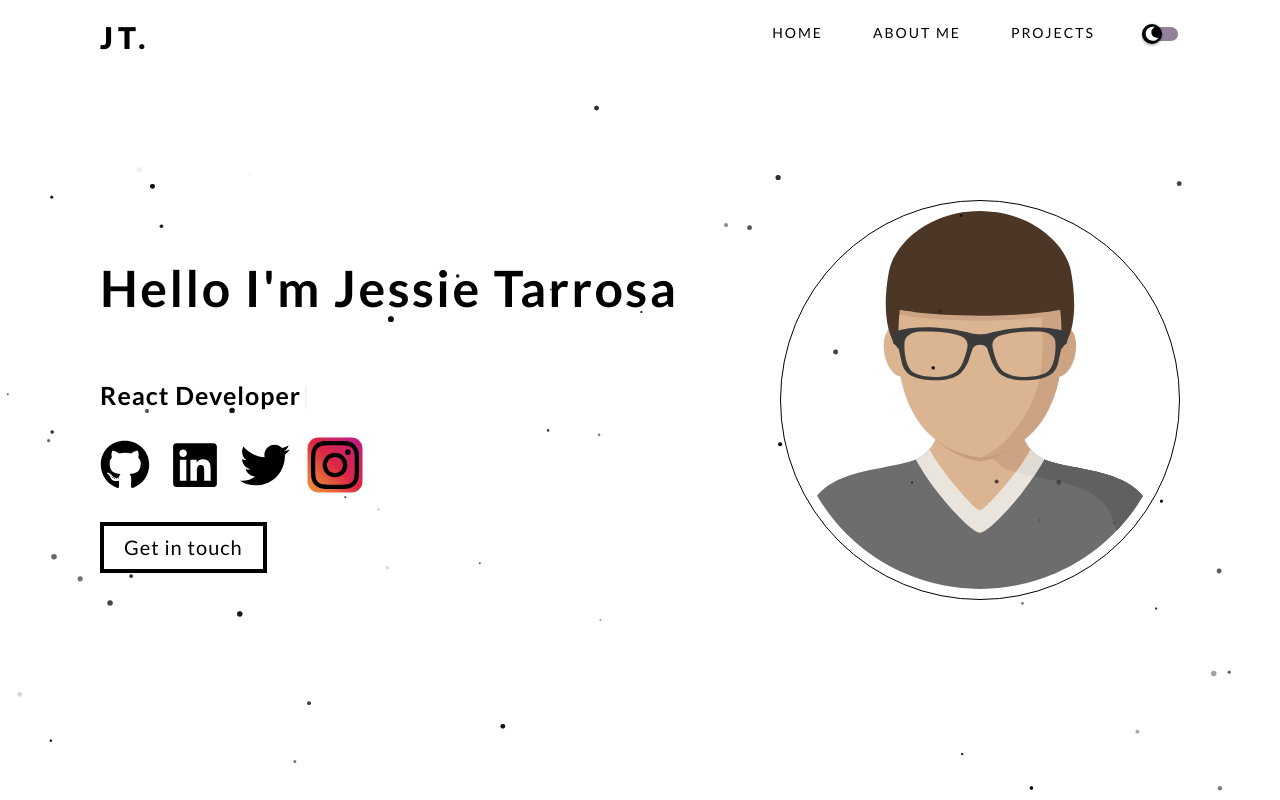
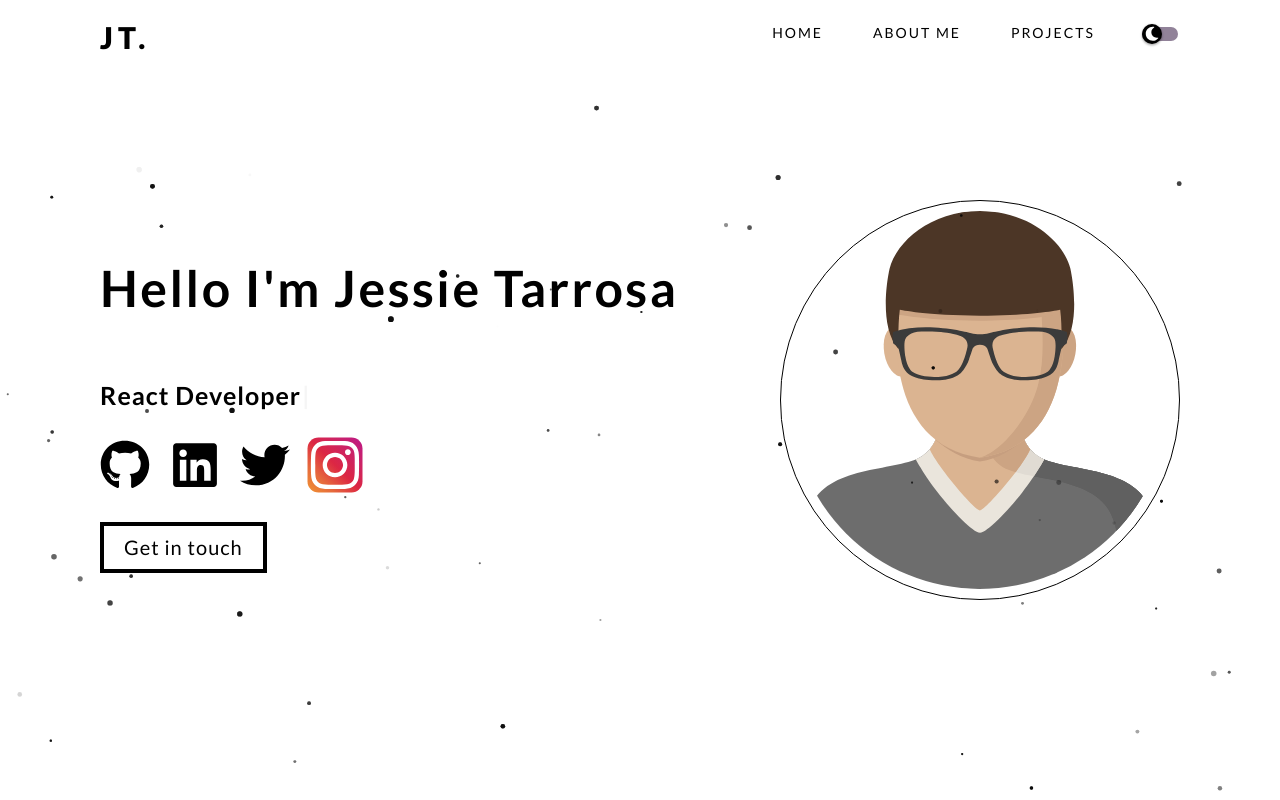
Before and after one commit to oreoseenoevil/oreoseenoevil.github.io, a React (Create React App) app: page / in a window 1280 px wide. In both pictures the pointer is over the icon 335 px from the left and 464 px from the top of the page. Shown: the top 800 px of the page. Built offline with nearby package versions, Linux system fonts and the light colour scheme.

Commit message:
fixed: light mode social instagram hover

```diff
--- a/src/Pages/Intro/Intro.module.scss
+++ b/src/Pages/Intro/Intro.module.scss
@@ -85,6 +85,10 @@
         background: linear-gradient(45deg, #f09433 0%, #e6683c 25%, #dc2743 50%, #cc2366 75%, #bc1888 100%);
         transform: scale(1.1);
       }
+
+      &.light_mode:hover {
+        color: var(--background);
+      }
     }
 
     .button_group {
--- a/src/Pages/Intro/Intro.tsx
+++ b/src/Pages/Intro/Intro.tsx
@@ -59,7 +59,7 @@ export const Intro: FC = () => {
         <div className={styles.socials}>
           {socials.map((item: Socials, i) => (
             <a href={item.link} key={i} className={styles.socials_icon} target="_blank" rel="noopener noreferrer">
-              <item.icon size="5rem" className={styles[item.name]} />
+              <item.icon size="5rem" className={`${styles[item.name]} ${!darkMode && styles.light_mode}`} />
             </a>
           ))}
         </div>
```
